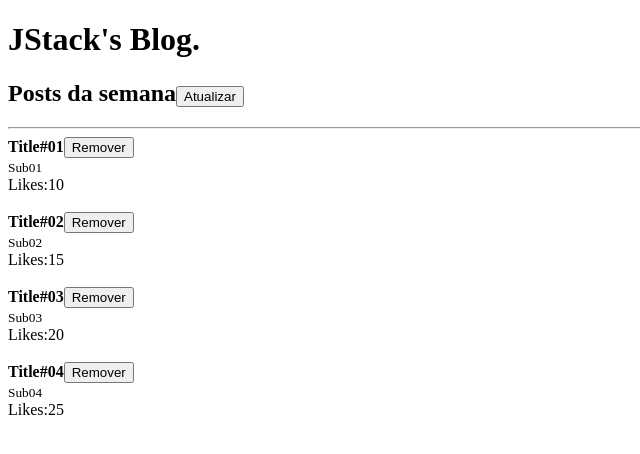
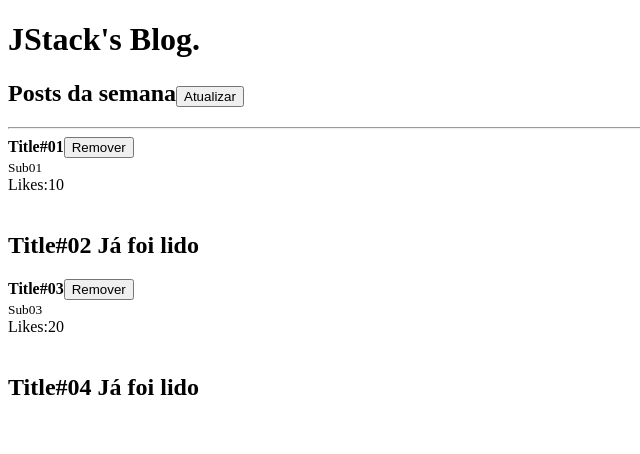
Before and after one commit to Arryel-Klug/react-fundamentos, a React app: page / in a window 1280 px wide. Shown: the top 454 px of the page, without its empty margins (0-640 px from the left). Built offline with nearby package versions, Linux system fonts and the light colour scheme.

Commit message:
Renderizaçao condicional

```diff
--- a/src/App.js
+++ b/src/App.js
@@ -7,10 +7,10 @@ import Header from './Header';
 
 function App() {
   const [posts, setPosts] = useState([
-    { id: Math.random(), title: 'Title#01', subtitle: 'Sub01', likes:20 },
-    { id: Math.random(), title: 'Title#02', subtitle: 'Sub02', likes:30 },
-    { id: Math.random(), title: 'Title#03', subtitle: 'Sub03', likes:40 },
-    { id: Math.random(), title: 'Title#04', subtitle: 'Sub04', likes:50 },
+    { id: Math.random(), title: 'Title#01', subtitle: 'Sub01', likes:20, read: false },
+    { id: Math.random(), title: 'Title#02', subtitle: 'Sub02', likes:30, read: true },
+    { id: Math.random(), title: 'Title#03', subtitle: 'Sub03', likes:40, read: false },
+    { id: Math.random(), title: 'Title#04', subtitle: 'Sub04', likes:50, read: true },
 
   ]);
   function handleRefresh(){
@@ -21,6 +21,7 @@ function App() {
         title: `Title#0${prevState.length+1}`,
         subtitle: `Sub#0${prevState.length+1}`,
         likes:50,
+        read: false,
       }
     ]);
 
@@ -28,7 +29,7 @@ function App() {
 
   function handleRemovePost(postId){
     setPosts((prevState) => (
-      prevState.filter(post => post.id !== postId)
+      prevState.filter(post => post.id != postId)
     ));
   }
   return (
@@ -50,11 +51,7 @@ function App() {
         key={post.id}
         likes={post.likes}
         onRemove={handleRemovePost}
-        post ={{
-          id: post.id,
-          title: post.title,
-          subtitle: post.subtitle,
-        }}
+        post ={post}
       />
     ))}
 
--- a/src/Post.js
+++ b/src/Post.js
@@ -1,29 +1,42 @@
 import React from 'react';
-import PropTypes from 'prop-types';
+import PropTypes, { bool } from 'prop-types';
 
 export default function Post(props){
   return(
     <>
+    {props.post.read
+      ? <h2>{props.post.title} Já foi lido</h2>
+      : <>
         <article>
-      <strong>{props.post.title}</strong>
-      <button onClick={() => props.onRemove(props.post.id)}>Remover</button>
+          <strong>
+            {(
+              props.post.read
+              ? <s>{props.post.title}</s>
+              : props.post.title)}
+          </strong>
+          <button onClick={() => props.onRemove(props.post.id)}>
+            Remover
+          </button>
           <br />
           <small>{props.post.subtitle}</small>
           <br />
 
-      Likes:{props.likes / 2}
+          Likes:{props.post.likes / 2}
       </article>
       <br />
       </>
-  )
+    }
+    </>
+  );
 }
 
 Post.propTypes = {
-  likes: PropTypes.number.isRequired,
   onRemove: PropTypes.func.isRequired,
   post: PropTypes.shape({
     id: PropTypes.number.isRequired,
     title: PropTypes.string.isRequired,
     subtitle: PropTypes.string.isRequired,
+    likes: PropTypes.number.isRequired,
+    read: bool.isRequired,
   }).isRequired,
 };
```
Lines whose indentation alone changed are shown as unchanged.
